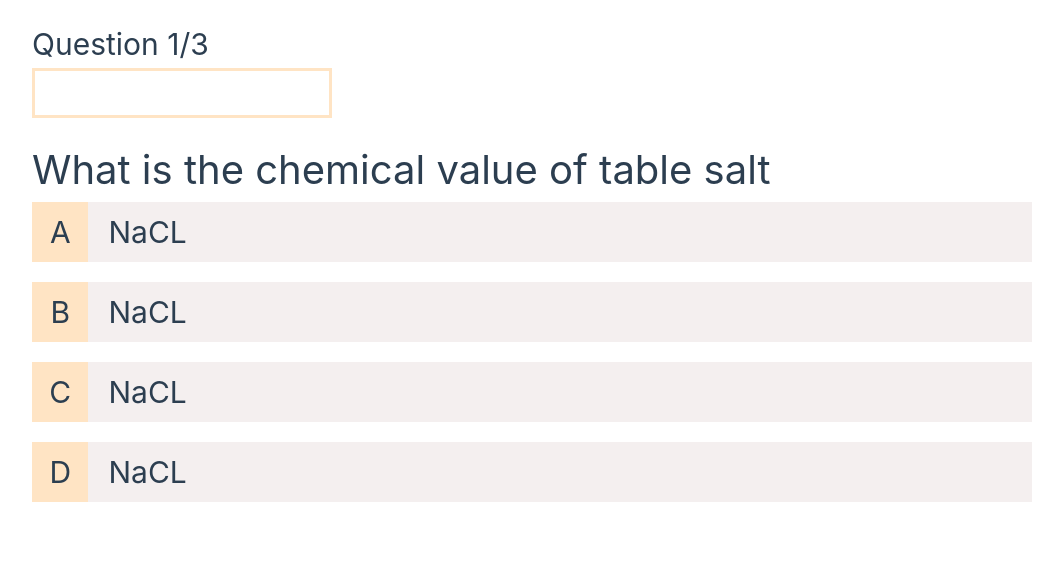
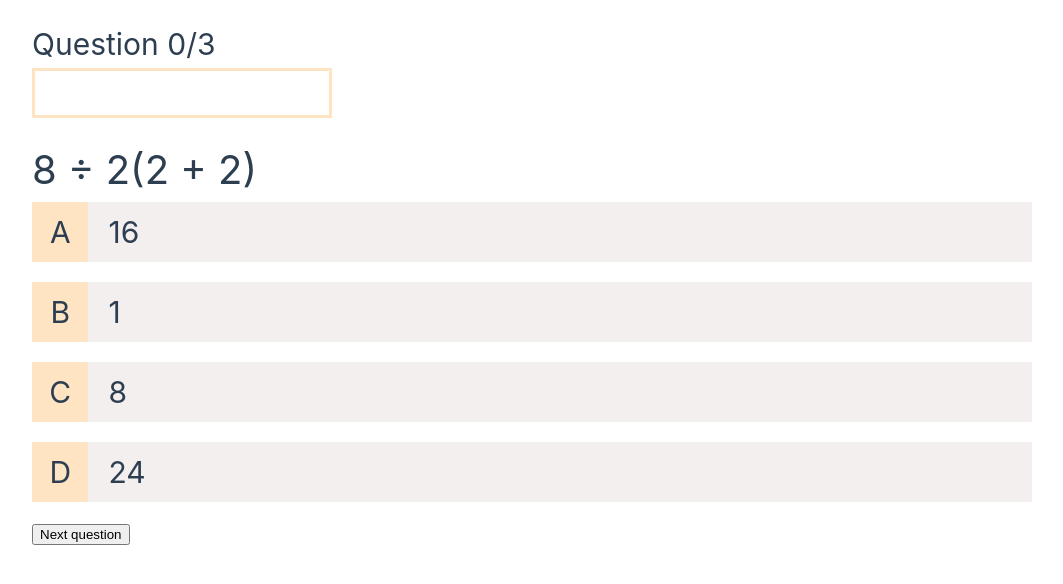
Before and after one commit to NodirXakimov/vue_quizes_app, a Vue app: page /quiz/1 in a window 1280 px wide. Shown: the top 584 px of the page, without its empty margins (108-1171 px from the left). Built offline with nearby package versions, Linux system fonts and the light colour scheme.

Commit message:
Questions comes from json now

```diff
--- a/src/components/Question.vue
+++ b/src/components/Question.vue
@@ -1,32 +1,20 @@
+<script setup>
+
+    const {question} = defineProps(['question'])
+
+</script>
+
 <template>
     <div class="question-container">
         <h1 class="question">
-            What is the chemical value of table salt
+            {{ question.text }}
         </h1>
     </div>
     <div class="options-container">
-        <div class="option">
-            <p class="option-label">A</p>
+        <div v-for="option in question.options" :key="option.id" class="option">
+            <p class="option-label">{{ option.label }}</p>
             <div class="option-value">
-                <p>NaCL</p>
-            </div>
-        </div>
-        <div class="option">
-            <p class="option-label">B</p>
-            <div class="option-value">
-                <p>NaCL</p>
-            </div>
-        </div>
-        <div class="option">
-            <p class="option-label">C</p>
-            <div class="option-value">
-                <p>NaCL</p>
-            </div>
-        </div>
-        <div class="option">
-            <p class="option-label">D</p>
-            <div class="option-value">
-                <p>NaCL</p>
+                <p>{{ option.text }}</p>
             </div>
         </div>
     </div>
--- a/src/components/QuizHeader.vue
+++ b/src/components/QuizHeader.vue
@@ -1,6 +1,9 @@
+<script setup>
+    const {questionStatus} = defineProps(["questionStatus"])
+</script>
 <template>
     <header>
-        <h4>Question 1/3</h4>
+        <h4>Question {{ questionStatus }}</h4>
         <div class="bar">
             <div class="completion"></div>
         </div>
--- a/src/views/QuizView.vue
+++ b/src/views/QuizView.vue
@@ -2,7 +2,7 @@
 import Question from '../components/Question.vue'
 import QuizHeader from '../components/QuizHeader.vue'
 import { useRoute } from 'vue-router'
-import { ref } from 'vue'
+import { ref, watch } from 'vue'
 import quizes from '../data/quizes.json'
 
 const route = useRoute()
@@ -10,13 +10,20 @@ const quizId = parseInt(route.params.id)
 const quiz = quizes.find(q => q.id === quizId)
 const currentQuestionIndex = ref(0)
 
+const questionStatus = ref(`${currentQuestionIndex.value}/${quiz.questions.length}`)
+
+watch(() => currentQuestionIndex.value, () => {
+    questionStatus.value = `${currentQuestionIndex.value}/${quiz.questions.length}`
+})
+
 </script>
 
 <template>
     <div>
-        <QuizHeader />
+        <QuizHeader :questionStatus="questionStatus"/>
         <div>
-            <Question />
+            <Question :question="quiz.questions[currentQuestionIndex]"/>
         </div>
+        <button @click="currentQuestionIndex++">Next question</button>
     </div>
 </template>
```
